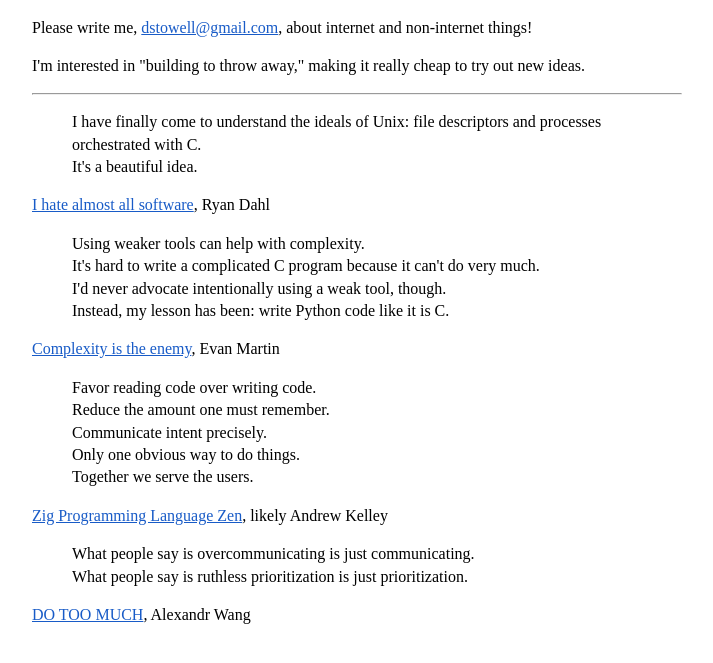
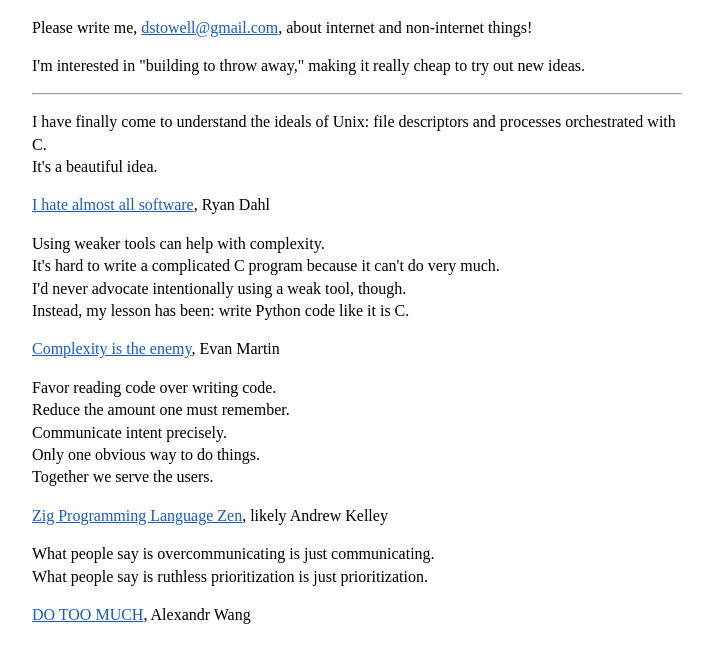
Before and after one commit to dan-stowell/dstowell.org, an Eleventy site: page index.md in a window 1280 px wide. Shown: the part 87-750 px from the top of the page, without its empty margins (283-996 px from the left). Built offline with nearby package versions, Linux system fonts and the light colour scheme; Eleventy itself is replaced by a stand-in of ours; files that its build step writes are made by us from their sources.

Commit message:
Update formatting in index.md

```diff
--- a/index.md
+++ b/index.md
@@ -8,28 +8,28 @@
 
 ---
 
-> I have finally come to understand the ideals of Unix: file descriptors and processes orchestrated with C.
-> It's a beautiful idea.
+I have finally come to understand the ideals of Unix: file descriptors and processes orchestrated with C.
+It's a beautiful idea.
 
 [I hate almost all software](https://tinyclouds.org/rant/), Ryan Dahl
 
 
-> Using weaker tools can help with complexity.
-> It's hard to write a complicated C program because it can't do very much.
-> I'd never advocate intentionally using a weak tool, though.
-> Instead, my lesson has been: write Python code like it is C.
+Using weaker tools can help with complexity.
+It's hard to write a complicated C program because it can't do very much.
+I'd never advocate intentionally using a weak tool, though.
+Instead, my lesson has been: write Python code like it is C.
 
 [Complexity is the enemy](https://neugierig.org/software/blog/2011/04/complexity.html), Evan Martin
 
-> Favor reading code over writing code.
-> Reduce the amount one must remember.
-> Communicate intent precisely.
-> Only one obvious way to do things.
-> Together we serve the users.
+Favor reading code over writing code.
+Reduce the amount one must remember.
+Communicate intent precisely.
+Only one obvious way to do things.
+Together we serve the users.
 
 [Zig Programming Language Zen](https://ziglang.org/documentation/master/#Zen), likely Andrew Kelley
 
-> What people say is overcommunicating is just communicating.
-> What people say is ruthless prioritization is just prioritization.
+What people say is overcommunicating is just communicating.
+What people say is ruthless prioritization is just prioritization.
 
 [DO TOO MUCH](https://alexw.substack.com/p/do-too-much), Alexandr Wang
```
